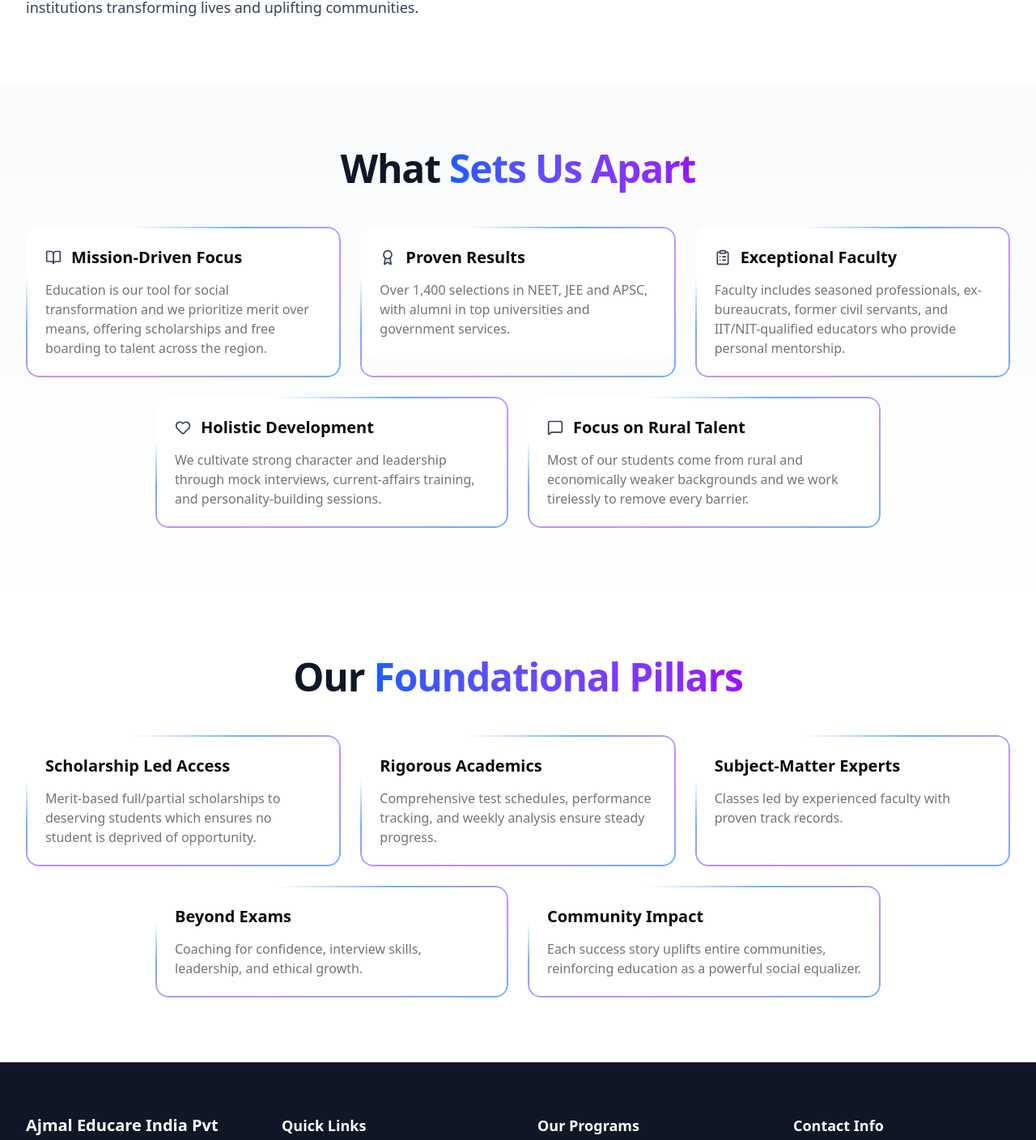
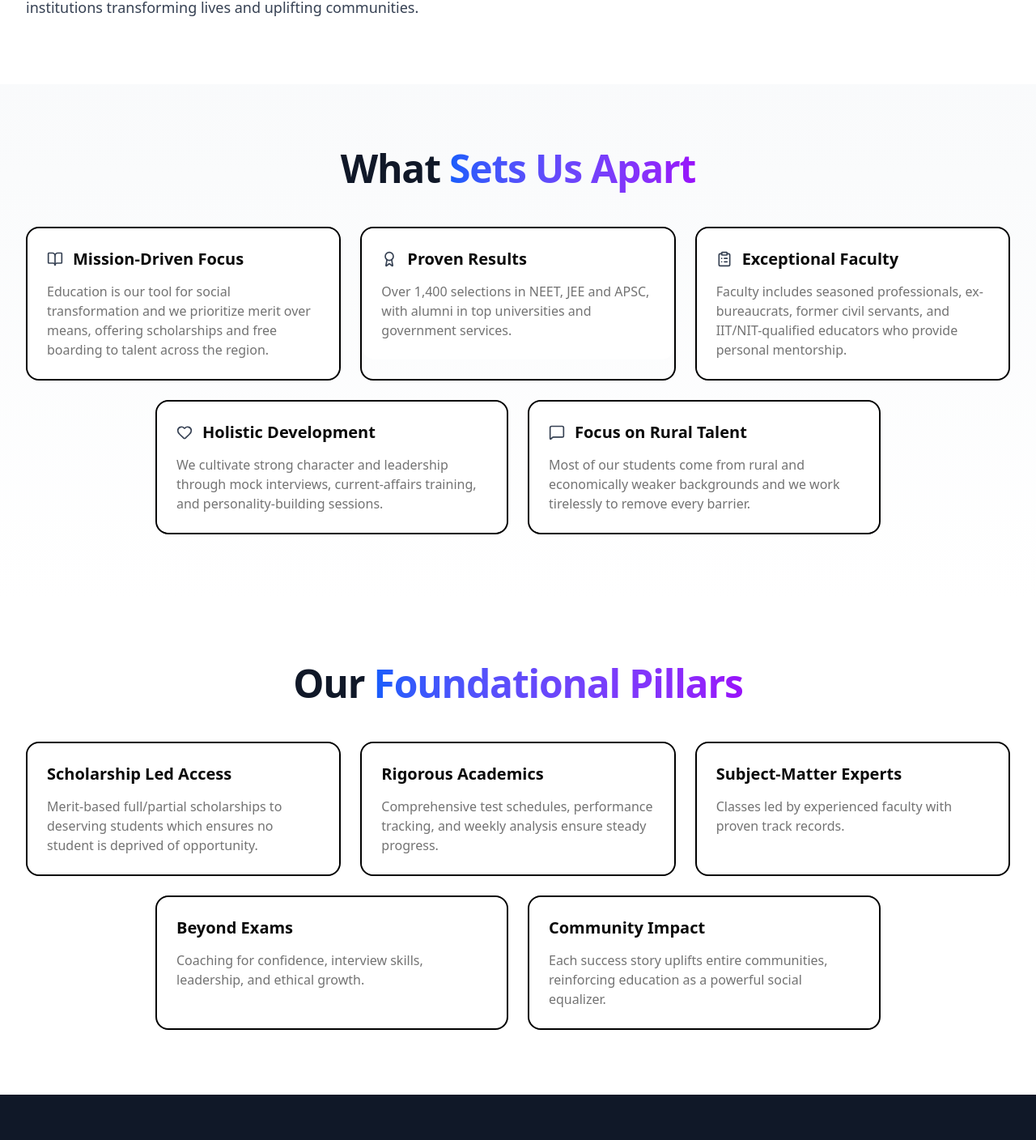
Before and after one commit to tapadar13/ajmal-educare, a Next.js app: page /about in a window 1280 px wide. Shown: the part 1377-2785 px from the top of the page at 81% size. Built offline with nearby package versions, Linux system fonts and the light colour scheme.

Commit message:
refactor: replace shiny borders with black borders across all page cards

```diff
--- a/app/about/page.jsx
+++ b/app/about/page.jsx
@@ -83,9 +83,8 @@ export default function AboutPage() {
               </h2>
             </div>
             <div className="grid grid-cols-1 md:grid-cols-2 lg:grid-cols-3 gap-6">
-              <div className="relative rounded-2xl">
-                <ShineBorder className="rounded-[inherit] z-10 opacity-90" borderWidth={2} duration={16} shineColor={["#60A5FA", "#C084FC", "#60A5FA"]} />
-                <Card className="rounded-[inherit] shadow-none gap-2">
+              <div className="relative rounded-2xl border-2 border-black">
+                <Card className="rounded-[inherit] shadow-none gap-2 border-0">
                 <CardHeader className="pt-6">
                   <CardTitle className="flex items-center gap-3 text-xl">
                     <BookOpen className="w-5 h-5 text-gray-700" /> Mission-Driven Focus
@@ -99,9 +98,8 @@ export default function AboutPage() {
                 </Card>
               </div>
 
-              <div className="relative rounded-2xl">
-                <ShineBorder className="rounded-[inherit] z-10 opacity-90" borderWidth={2} duration={16} shineColor={["#60A5FA", "#C084FC", "#60A5FA"]} />
-                <Card className="rounded-[inherit] shadow-none gap-2">
+              <div className="relative rounded-2xl border-2 border-black">
+                <Card className="rounded-[inherit] shadow-none gap-2 border-0">
                 <CardHeader className="pt-6">
                   <CardTitle className="flex items-center gap-3 text-xl">
                     <Award className="w-5 h-5 text-gray-700" /> Proven Results
@@ -115,9 +113,8 @@ export default function AboutPage() {
                 </Card>
               </div>
 
-              <div className="relative rounded-2xl">
-                <ShineBorder className="rounded-[inherit] z-10 opacity-90" borderWidth={2} duration={16} shineColor={["#60A5FA", "#C084FC", "#60A5FA"]} />
-                <Card className="rounded-[inherit] shadow-none gap-2">
+              <div className="relative rounded-2xl border-2 border-black">
+                <Card className="rounded-[inherit] shadow-none gap-2 border-0">
                   <CardHeader className="pt-6">
                     <CardTitle className="flex items-center gap-3 text-xl">
                       <ClipboardList className="w-5 h-5 text-gray-700" /> Exceptional Faculty
@@ -135,9 +132,8 @@ export default function AboutPage() {
 
               {/* Center bottom two cards */}
               <div className="lg:col-span-3 grid grid-cols-1 md:grid-cols-2 gap-6 max-w-4xl mx-auto">
-                <div className="relative rounded-2xl">
-                  <ShineBorder className="rounded-[inherit] z-10 opacity-90" borderWidth={2} duration={16} shineColor={["#60A5FA", "#C084FC", "#60A5FA"]} />
-                  <Card className="rounded-[inherit] shadow-none gap-2">
+                <div className="relative rounded-2xl border-2 border-black">
+                  <Card className="rounded-[inherit] shadow-none gap-2 border-0">
                     <CardHeader className="pt-6">
                       <CardTitle className="flex items-center gap-3 text-xl">
                         <Heart className="w-5 h-5 text-gray-700" /> Holistic Development
@@ -150,9 +146,8 @@ export default function AboutPage() {
                     </CardContent>
                   </Card>
                 </div>
-                <div className="relative rounded-2xl">
-                  <ShineBorder className="rounded-[inherit] z-10 opacity-90" borderWidth={2} duration={16} shineColor={["#60A5FA", "#C084FC", "#60A5FA"]} />
-                  <Card className="rounded-[inherit] shadow-none gap-2">
+                <div className="relative rounded-2xl border-2 border-black">
+                  <Card className="rounded-[inherit] shadow-none gap-2 border-0">
                     <CardHeader className="pt-6">
                       <CardTitle className="flex items-center gap-3 text-xl">
                         <MessageSquare className="w-5 h-5 text-gray-700" /> Focus on Rural Talent
@@ -179,9 +174,8 @@ export default function AboutPage() {
               </h3>
             </div>
             <div className="grid grid-cols-1 md:grid-cols-2 lg:grid-cols-3 gap-6">
-              <div className="relative rounded-2xl">
-                <ShineBorder className="rounded-[inherit] z-10 opacity-90" borderWidth={2} duration={16} shineColor={["#60A5FA", "#C084FC", "#60A5FA"]} />
-                <Card className="rounded-[inherit] shadow-none gap-2">
+              <div className="relative rounded-2xl border-2 border-black">
+                <Card className="rounded-[inherit] shadow-none gap-2 border-0">
                 <CardHeader className="pt-6">
                   <CardTitle className="text-xl">Scholarship Led Access</CardTitle>
                 </CardHeader>
@@ -191,9 +185,8 @@ export default function AboutPage() {
                 </Card>
               </div>
 
-              <div className="relative rounded-2xl">
-                <ShineBorder className="rounded-[inherit] z-10 opacity-90" borderWidth={2} duration={16} shineColor={["#60A5FA", "#C084FC", "#60A5FA"]} />
-                <Card className="rounded-[inherit] shadow-none gap-2">
+              <div className="relative rounded-2xl border-2 border-black">
+                <Card className="rounded-[inherit] shadow-none gap-2 border-0">
                 <CardHeader className="pt-6">
                   <CardTitle className="text-xl">Rigorous Academics</CardTitle>
                 </CardHeader>
@@ -203,9 +196,8 @@ export default function AboutPage() {
                 </Card>
               </div>
 
-              <div className="relative rounded-2xl">
-                <ShineBorder className="rounded-[inherit] z-10 opacity-90" borderWidth={2} duration={16} shineColor={["#60A5FA", "#C084FC", "#60A5FA"]} />
-                <Card className="rounded-[inherit] shadow-none gap-2">
+              <div className="relative rounded-2xl border-2 border-black">
+                <Card className="rounded-[inherit] shadow-none gap-2 border-0">
                 <CardHeader className="pt-6">
                   <CardTitle className="text-xl">Subject-Matter Experts</CardTitle>
                 </CardHeader>
@@ -217,9 +209,8 @@ export default function AboutPage() {
 
               {/* Center bottom two cards */}
               <div className="lg:col-span-3 grid grid-cols-1 md:grid-cols-2 gap-6 max-w-4xl mx-auto">
-                <div className="relative rounded-2xl">
-                  <ShineBorder className="rounded-[inherit] z-10 opacity-90" borderWidth={2} duration={16} shineColor={["#60A5FA", "#C084FC", "#60A5FA"]} />
-                  <Card className="rounded-[inherit] shadow-none gap-2">
+                <div className="relative rounded-2xl border-2 border-black">
+                  <Card className="rounded-[inherit] shadow-none gap-2 border-0">
                     <CardHeader className="pt-6">
                       <CardTitle className="text-xl">Beyond Exams</CardTitle>
                     </CardHeader>
@@ -228,9 +219,8 @@ export default function AboutPage() {
                     </CardContent>
                   </Card>
                 </div>
-                <div className="relative rounded-2xl">
-                  <ShineBorder className="rounded-[inherit] z-10 opacity-90" borderWidth={2} duration={16} shineColor={["#60A5FA", "#C084FC", "#60A5FA"]} />
-                  <Card className="rounded-[inherit] shadow-none gap-2">
+                <div className="relative rounded-2xl border-2 border-black">
+                  <Card className="rounded-[inherit] shadow-none gap-2 border-0">
                     <CardHeader className="pt-6">
                       <CardTitle className="text-xl">Community Impact</CardTitle>
                     </CardHeader>
```
Also changed, not shown: app/ias/page.jsx (+20 -30 lines), app/super40/page.jsx (+17 -24 lines).
